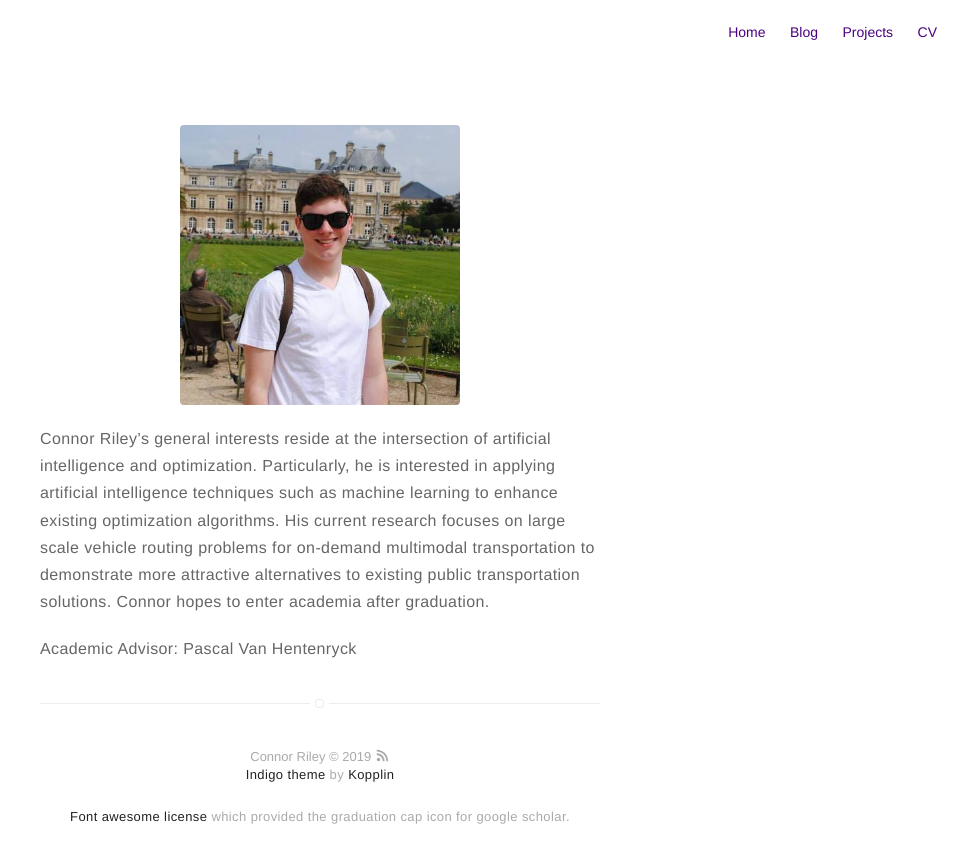
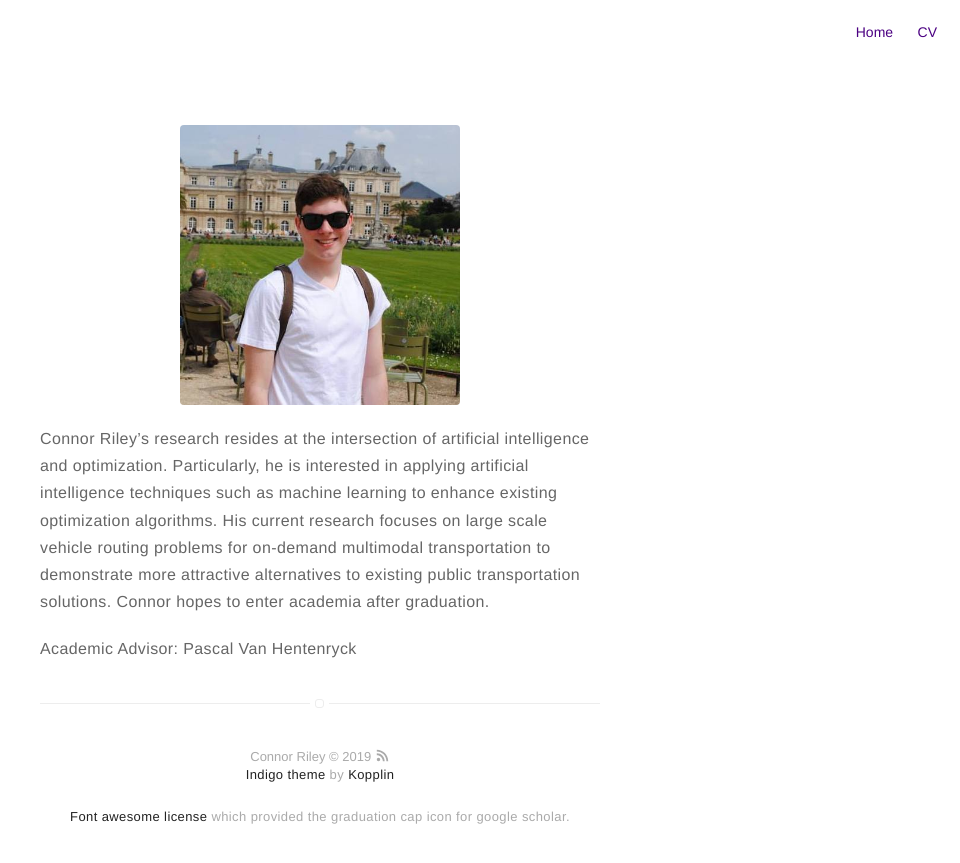
Before and after one commit to ctriley/ctriley.github.io, a Jekyll site: the page built from about.md, in a window 1280 px wide. Shown: the top 863 px of the page, without its empty margins (320-1280 px from the left). Built offline with Jekyll 4.4.1, drawn with Linux system fonts in a browser that asks for light colours; part of the change alters nothing that is shown.

Commit message:
updating website with georgia tech info

```diff
--- a/_config.yml
+++ b/_config.yml
@@ -1,6 +1,6 @@
 # main text of home
 name: Connor Riley
-bio: PhD Student at University of Michigan studying Operations Research and Computer Science.
+bio: PhD Student at Georiga Tech studying Operations Research.
 
 # twitter summary info
 description: Personal Website
@@ -51,12 +51,12 @@ lastfm: ctriley
 # medium: medium
 # vimeo: myvimeo
 # lanyrd: mylanyrd
-email: ctriley@umich.edu
+email: ctriley@gatech.edu
 
 authors:
     johndoe:
         name: Connor Riley
-        bio: A Man who travels the world eating noodles
+        bio:
         external-image: false
         picture: assets/images/profile.png
 
@@ -70,11 +70,11 @@ width: normal
 # paginate_path: "blog/:num/"
 
 # if you don't need projects, comment the *projects* configs below
-projects: true
+projects: false
 
 # if you don't need "about" or "blog", comment them out below
 about: true
-blog: true
+blog: false
 
 # do you want to show the "read time" of the posts?
 read-time: true
--- a/about.md
+++ b/about.md
@@ -5,7 +5,7 @@ layout: page
 ![Profile Image]({{ site.url }}/{{ site.picture }})
 
 <p>
-Connor Riley’s general interests reside at the intersection of artificial intelligence and optimization. Particularly, he is interested in applying artificial intelligence techniques such as machine learning to enhance existing optimization algorithms. His current research focuses on large scale vehicle routing problems for on-demand multimodal transportation to demonstrate more attractive alternatives to existing public transportation solutions. Connor hopes to enter academia after graduation.
+Connor Riley’s research resides at the intersection of artificial intelligence and optimization. Particularly, he is interested in applying artificial intelligence techniques such as machine learning to enhance existing optimization algorithms. His current research focuses on large scale vehicle routing problems for on-demand multimodal transportation to demonstrate more attractive alternatives to existing public transportation solutions. Connor hopes to enter academia after graduation.
 </p>
 
 <p>Academic Advisor: Pascal Van Hentenryck</p>
```
Also changed, not shown: 1 other file.
